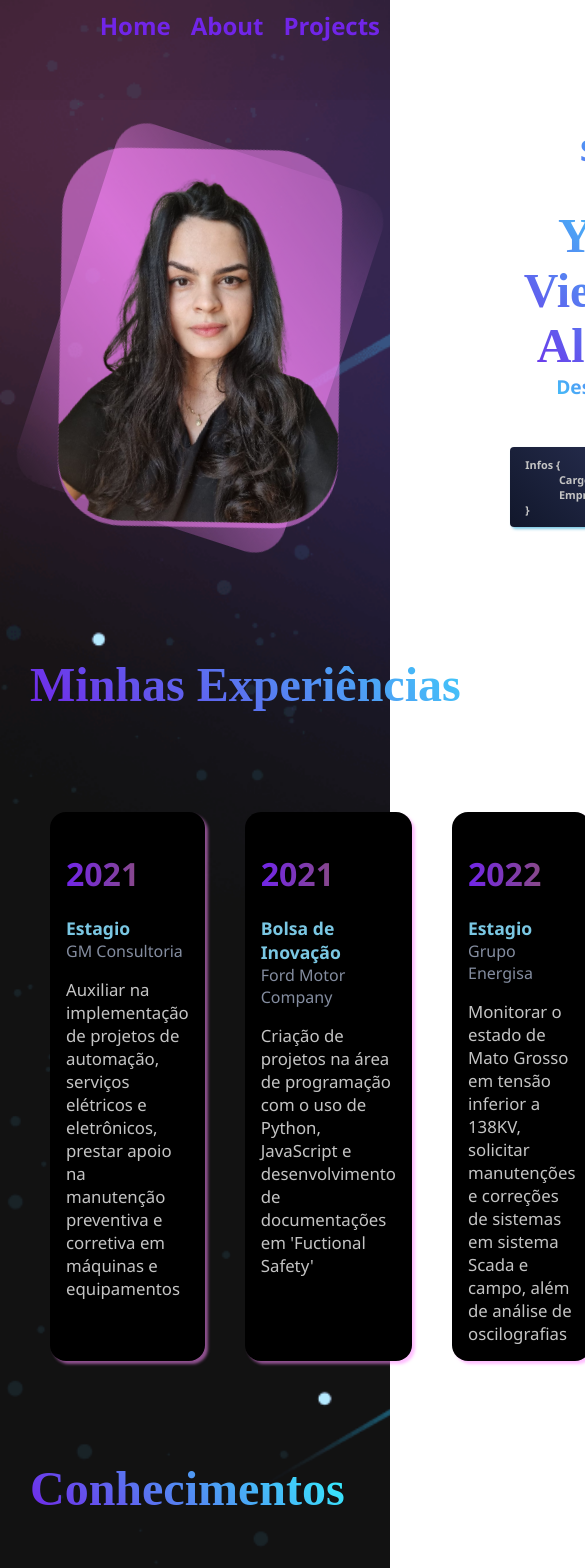
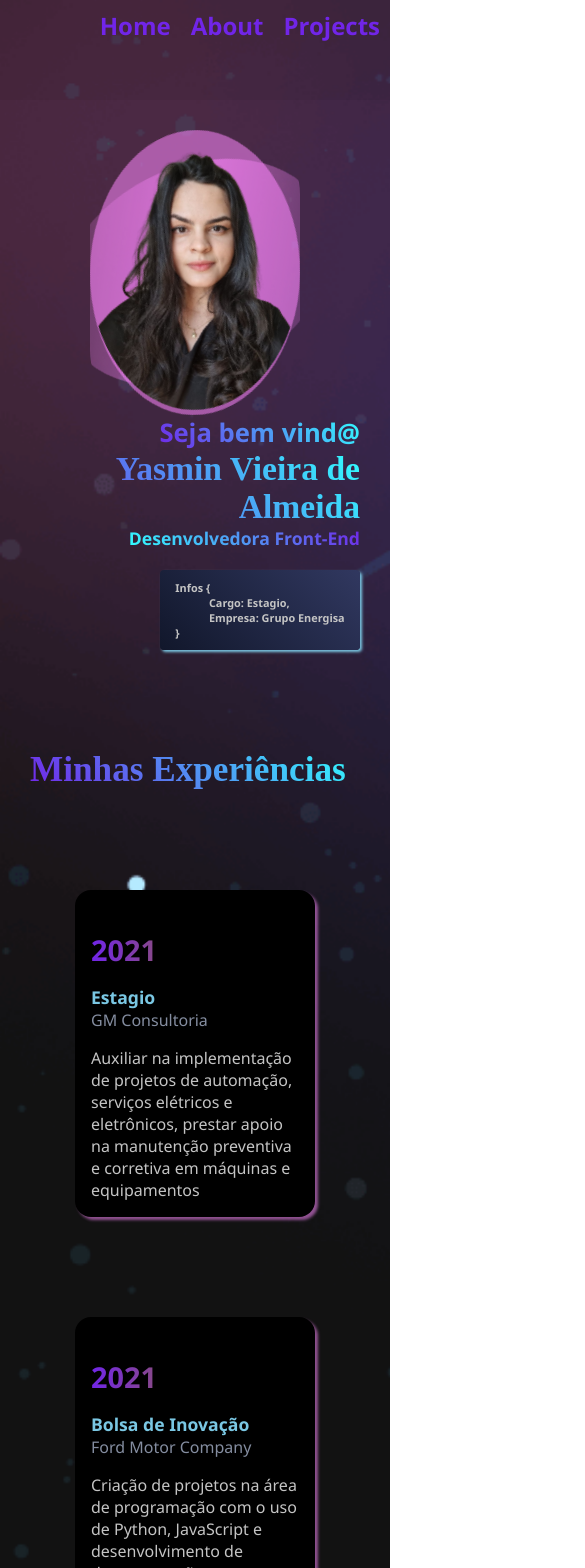
Before and after one commit to YasminAlmeida/portfolio, a React (Create React App) app: page / in a window 390 px wide. Shown: the top 1568 px of the page, 585 px wide, since content can reach past the window. Built offline with nearby package versions, Linux system fonts and the light colour scheme.

Commit message:
style: Fix responsiveness

```diff
--- a/src/components/banner/styles.js
+++ b/src/components/banner/styles.js
@@ -3,11 +3,22 @@ import styled from 'styled-components';
 export const Picture = styled.img`
   max-width: 280px;
   border-radius: 4rem;
+  @media (max-width: 850px) {
+    max-width: 230px;
+  }
+  @media (max-width: 650px) {
+    max-width: 210px;
+    border-radius: 50%;
+  }
 `;
 export const Body = styled.section`
   padding: 30px;
   @import url('https://fonts.googleapis.com/css2?family=Noto+Serif:wght@400;700&display=swap');
   padding-top: 100px;
+  @media (max-width: 750px) {
+    padding: 0px;
+    padding-top: 100px;
+  }
 `;
 export const ContainerBody = styled.section`
   display: grid;
@@ -15,18 +26,36 @@ export const ContainerBody = styled.section`
   align-items: center;
   align-items: center;
   align-items: end;
+  @media (max-width: 680px) {
+    grid-template-columns: 1fr;
+    justify-items: center;
+  }
 `;
 export const ContainerInformations = styled.section`
   display: grid;
   justify-items: end;
   text-align: end;
   margin-right: 50px;
+  @media (max-width: 680px) {
+    grid-row: 1;
+    justify-items: end;
+  }
+  @media (max-width: 450px) {
+    grid-row: 2;
+    margin-right: 0px;
+  }
 `;
 export const ContainerPicture = styled.div`
   width: max-content;
   border-radius: 4rem;
   display: grid;
   place-items: center;
+  @media (max-width: 680px) {
+    grid-row: 1/-1;
+  }
+  @media (max-width: 680px) {
+    overflow: hidden;
+  }
 `;
 export const BckgroundPicture = styled.div`
   aspect-ratio: 1/1;
@@ -34,12 +63,20 @@ export const BckgroundPicture = styled.div`
   background: linear-gradient(35deg, transparent, #f8f8, transparent);
   display: grid;
   transform: rotate(18deg);
+  @media (max-width: 650px) {
+    transform: rotate(243deg);
+    border-radius: 50%;
+  }
 `;
 export const Frame = styled.figure`
   border-radius: 2rem;
   transform: rotate(343deg);
   background: #f8f8;
   border-radius: 4rem;
+  @media (max-width: 650px) {
+    transform: rotate(118deg);
+    border-radius: 50%;
+  }
 `;
 export const TextName = styled.h4`
   background-image: ${({ theme }) => theme.gradienteBluePurple};
@@ -51,6 +88,12 @@ export const TextName = styled.h4`
   margin-bottom: 0;
   text-align: end;
   font-family: serif, -apple-system, 'Segoe UI', Roboto, sans-serif;
+  @media (max-width: 850px) {
+    font-size: 2.5rem;
+  }
+  @media (max-width: 770px) {
+    font-size: 2.1rem;
+  }
 `;
 export const TextWelcome = styled.h4`
   background-image: ${({ theme }) => theme.gradienteBluePurple};
@@ -59,6 +102,9 @@ export const TextWelcome = styled.h4`
   -webkit-text-fill-color: transparent;
   font-size: 1.8rem;
   text-align: end;
+  @media (max-width: 850px) {
+    font-size: 1.6rem;
+  }
 `;
 export const TextInfo = styled.h6`
   background-image: ${({ theme }) => theme.gradientePurpleBlue};
@@ -69,6 +115,9 @@ export const TextInfo = styled.h6`
   font-size: 1.2rem;
   color: black;
   margin-top: 0;
+  @media (max-width: 850px) {
+    font-size: 1.1rem;
+  }
 `;
 export const ArrayInfo = styled.h6`
   color: ${({ theme }) => theme.textLight};
--- a/src/components/enums/galleryImages.js
+++ b/src/components/enums/galleryImages.js
@@ -3,13 +3,13 @@ import Calculator from '../../assets/video/calculator.gif';
 import CatsAndDogs from '../../assets/video/catsAndDogs.gif';
 import Techno from '../../assets/video/techno.gif';
 import Movies from '../../assets/video/movieVue.gif';
-
+import RickAndMorty from '../../assets/video/rickandmorty.gif';
 export const images = [
   {
     src: Calculator,
     link: 'https://challengepythagoras.vercel.app/',
-    width: 320,
-    height: 174,
+    width: 400,
+    height: 200,
     isSelected: false,
     tags: [
       { value: 'Fremawork', title: 'React' },
@@ -30,6 +30,8 @@ export const images = [
       { value: 'Linguage', title: 'JS' },
     ],
     caption: 'Projeto Animals',
+    description:
+      ' O projeto foi realizado focando no desenvolvimento de um webSite de animais, onde o usuário pode ver informações sobre os animais e também pode ver fotos deles. O projeto foi realizado com o apoio do curso da plataforma Origamid',
   },
   {
     src: CatsAndDogs,
@@ -42,7 +44,8 @@ export const images = [
       { value: 'Linguage', title: 'JS' },
     ],
     caption: 'Projeto CatsAndDogs',
-    description: 'O projeto foi realizado com o apoio do curso dVaiNaWeb.',
+    description:
+      'O projeto foi realizado no deenvolvimento de um webSite de cachorros e gatos, onde o usuário pode gerar fotos aleatorias com o apoio de um API. O projeto foi realizado com o apoio da plataforma VaiNaWeb.',
   },
   {
     src: Techno,
@@ -56,7 +59,7 @@ export const images = [
     ],
     caption: 'Projeto Techno',
     description:
-      'O projeto foi realizado com o apoio do curso da plataforma Origamid.',
+      'O projeto foi realizado no deenvolvimento de um webSite de venda, onde o usuário pode ver informações sobre os produtos e realizar a compra. O projeto foi realizado com o apoio do curso da plataforma Origamid',
   },
   {
     src: Movies,
@@ -70,6 +73,20 @@ export const images = [
     ],
     caption: 'Projeto Movies',
     description:
-      'O projeto foi realizado com o apoio do curso da plataforma Origamid.',
+      ' O projeto foi realizado no deenvolvimento de um webSite de filmes, onde o usuário pode ver informações sobre os filmes em alta com o apoio de um API, o projeto foi realizado com o apoio do curso da plataforma Origamid.',
+  },
+  {
+    src: RickAndMorty,
+    link: 'https://rickandmorty-sigma-blond.vercel.app/',
+    width: 400,
+    height: 200,
+    isSelected: false,
+    tags: [
+      { value: 'Fremawork', title: 'Vue' },
+      { value: 'Linguage', title: 'JS' },
+    ],
+    caption: 'Projeto RickAndMorty',
+    description:
+      ' O projeto foi realizado no deenvolvimento de um webSite da série RickAndMorty, onde o usuário pode ver informações sobre os personagens com o apoio de um API, o projeto foi realizado com o apoio do curso da plataforma Origamid.',
   },
 ];
--- a/src/components/experience/styles.js
+++ b/src/components/experience/styles.js
@@ -10,6 +10,9 @@ export const ContainerExperiences = styled.section`
   display: grid;
   grid-template-columns: 1fr 1fr 1fr;
   justify-items: center;
+  @media (max-width: 680px) {
+    grid-template-columns: 1fr;
+  }
 `;
 export const TextTitle = styled.h4`
   background-image: ${({ theme }) => theme.gradienteBluePurple};
@@ -21,6 +24,12 @@ export const TextTitle = styled.h4`
   color: black;
   margin-bottom: 0;
   text-align: start;
+  @media (max-width: 850px) {
+    font-size: 2.8rem;
+  }
+  @media (max-width: 680px) {
+    font-size: 2.2rem;
+  }
 `;
 export const Experience = styled.div`
   margin: 100px 20px 0;
@@ -43,6 +52,11 @@ export const Year = styled.h4`
   -webkit-background-clip: text;
   font-size: 2rem;
   margin-bottom: 1.3rem;
+  @media (max-width: 850px) {
+    font-size: 1.8rem;
+    margin-bottom: 1rem;
+    padding-top: 0rem;
+  }
 `;
 export const Position = styled.h6`
   color: ${({ theme }) => theme.secondary};
@@ -60,4 +74,7 @@ export const Description = styled.h4`
   color: ${({ theme }) => theme.textLight};
   font-size: 1.05rem;
   font-weight: 300;
+  @media (max-width: 780px) {
+    font-size: 1rem;
+  }
 `;
--- a/src/components/header/styles.js
+++ b/src/components/header/styles.js
@@ -4,7 +4,6 @@ export const ContainerHeader = styled.div`
   background-color: #1111;
   height: 100px;
   position: fixed;
-  /* top: 0; */
   width: 100%;
   font: 600 1.5rem/1.35 sans-serif;
   flex-direction: column;
@@ -30,6 +29,9 @@ export const List = styled.li`
     text-decoration: none;
     position: relative;
     display: inline-block;
+    @media (max-width: 500px) {
+      font-size: 1.5rem;
+    }
   }
   a::after {
     content: '';
--- a/src/components/knowledge/styles.js
+++ b/src/components/knowledge/styles.js
@@ -15,11 +15,21 @@ export const TextTitle = styled.h4`
   color: black;
   text-align: start;
   font-family: serif, -apple-system, 'Segoe UI', Roboto, sans-serif;
+  @media (max-width: 850px) {
+    font-size: 2.8rem;
+  }
+  @media (max-width: 680px) {
+    font-size: 2.2rem;
+  }
 `;
 
 export const Img = styled.img`
   max-width: 80px;
   max-height: 80px;
+  @media (max-width: 850px) {
+    max-width: 50px;
+    max-height: 50px;
+  }
 `;
 export const ContainerIcon = styled.div`
   margin-top: 100px;
--- a/src/view/about/styles.js
+++ b/src/view/about/styles.js
@@ -23,7 +23,6 @@ export const ContainerText = styled.div`
   grid-template-columns: 1fr;
   font-size: 1.08rem;
   color: #c4c4c4;
-
   font-weight: 400;
 `;
 export const FormationExtra = styled.section`
@@ -36,7 +35,7 @@ export const FormationExtra = styled.section`
 `;
 export const SectionAbout = styled.section`
   display: grid;
-  grid-template-columns: 400px 1fr;
+  grid-template-columns: 1fr 1fr;
   justify-items: center;
 `;
 
--- a/src/view/projects/index.js
+++ b/src/view/projects/index.js
@@ -7,7 +7,6 @@ import { images as IMAGES } from '../../components/enums/galleryImages';
 export default function Projects() {
   const [bigImage, setBigImage] = useState(IMAGES[0]);
   const [images, setImages] = useState(IMAGES);
-  const hasSelected = images.some((image) => image.isSelected);
 
   const handleSelect = (index) => {
     const nextImages = images.map((image, i) =>
@@ -16,32 +15,38 @@ export default function Projects() {
     setImages(nextImages);
     setBigImage(images[index]);
   };
-  const handleSelectAllClick = () => {
-    const nextImages = images.map((image) => ({
-      ...image,
-      isSelected: !hasSelected,
-    }));
-    setImages(nextImages);
-  };
 
   return (
     <>
       <S.Body>
-        <S.TextTitle>Projetos | Meu portfólio</S.TextTitle>
-        <div>
+        <S.TextTitle>Últimos Projetos | Meu portfólio</S.TextTitle>
+        <div
+          style={{
+            display: 'flex',
+            flexDirection: 'column',
+            justifyContent: 'center',
+
+            width: '100%',
+          }}
+        >
           {bigImage && (
-            <div>
-              <S.InfoTitle>{bigImage.caption}</S.InfoTitle>
+            <S.ContainerInfo>
               <img src={bigImage.src} alt="imagem" />
-              <p>{bigImage.description}</p>
-            </div>
+              <S.ContainerResum>
+                <S.InfoTitle>{bigImage.caption}</S.InfoTitle>
+                <p>{bigImage.description}</p>
+                <S.BtnSite href={bigImage.link}>Visualizar o Projeto</S.BtnSite>
+              </S.ContainerResum>
+            </S.ContainerInfo>
           )}
-          <div className="p-t-1 p-b-1">
-            <button onClick={handleSelectAllClick}>
-              {hasSelected ? 'Clear selection' : 'Select all'}
-            </button>
+          <div
+            style={{
+              marginLeft: '10%',
+              marginTop: '20px',
+            }}
+          >
+            <Gallery images={images} onSelect={handleSelect} />
           </div>
-          <Gallery images={images} onSelect={handleSelect} />
         </div>
       </S.Body>
     </>
--- a/src/view/projects/styles.js
+++ b/src/view/projects/styles.js
@@ -32,11 +32,47 @@ export const Img = styled.img`
   height: 100%;
 `;
 export const InfoTitle = styled.p`
-  margin-bottom: 20px;
-  margin-top: 50px;
+  margin-top: 20px;
+  font-weight: 500;
   background-image: ${({ theme }) => theme.gradienteBluePurple};
   background-clip: text;
   -webkit-background-clip: text;
   -webkit-text-fill-color: transparent;
   font-size: 1.8rem;
 `;
+export const ContainerInfo = styled.div`
+  display: flex;
+  margin-top: 50px;
+  align-items: center;
+  justify-content: space-evenly;
+  margin-bottom: 30px;
+`;
+export const ContainerResum = styled.div`
+  width: 90%;
+  display: flex;
+  flex-direction: column-reverse;
+  align-items: center;
+  margin-left: 10px;
+`;
+export const BtnSite = styled.a`
+  color: #c6c9d8;
+  font-size: 1.05rem;
+  text-transform: uppercase;
+  letter-spacing: 2px;
+  border: 1.5px solid #b1b4c1;
+  padding: 10px;
+  border-radius: 6px;
+  font-weight: 500;
+  transition: 0.3s;
+  text-decoration: none;
+  background: transparent;
+  cursor: pointer;
+  margin-top: 50px;
+  width: fit-content;
+  margin-bottom: 20px;
+  &:hover {
+    background: #fff;
+    border-color: #fff;
+    color: #84e;
+  }
+`;
```
Also changed, not shown: 1 other file (tests, documents, lock files or other folders).
